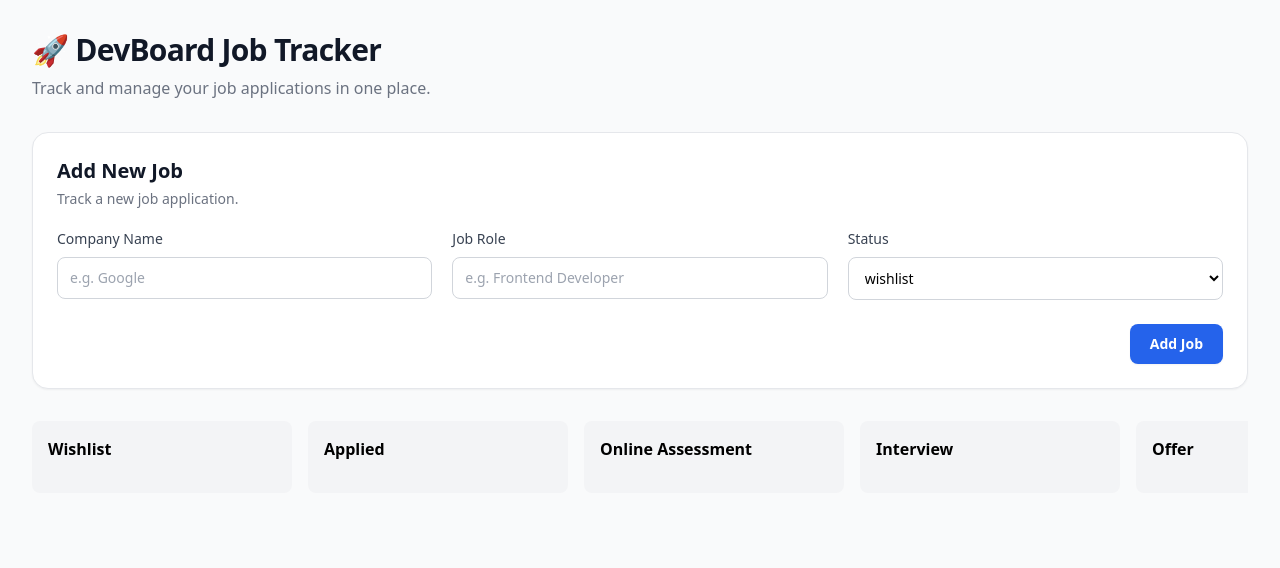
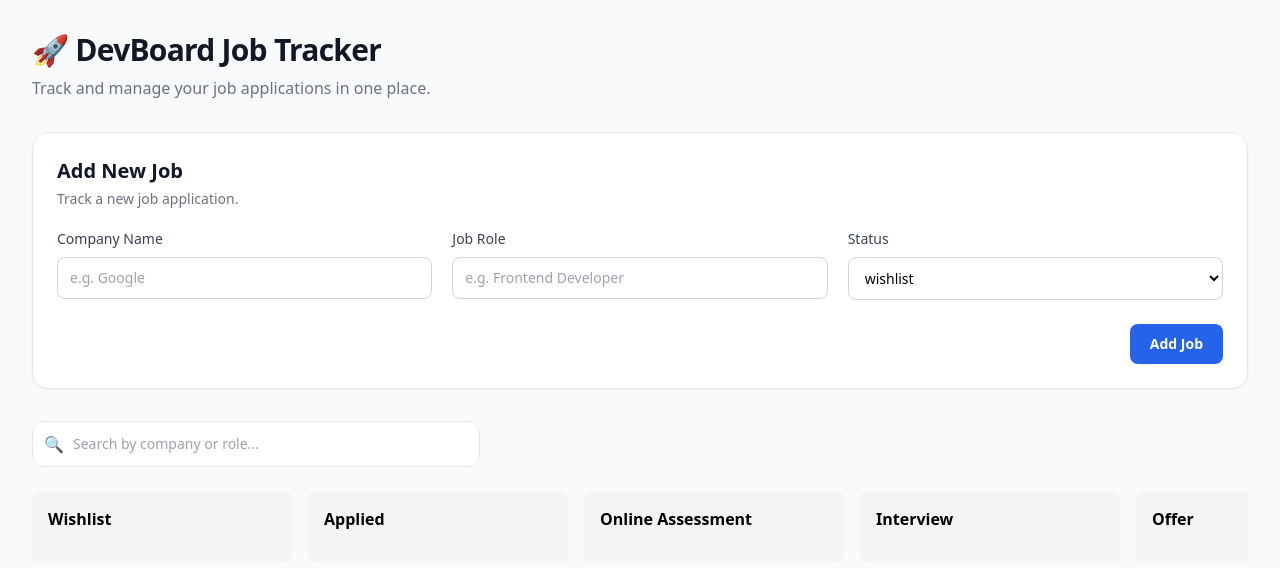
Before and after one commit to Shifa200/devboard, a React (Vite) app: page / in a window 1280 px wide. Shown: the top 568 px of the page. Built offline with nearby package versions, Linux system fonts and the light colour scheme.

Commit message:
Added job search

```diff
--- a/src/App.jsx
+++ b/src/App.jsx
@@ -45,6 +45,8 @@ function App() {
     }, 2500);
   };
 
+  const [searchTerm, setSearchTerm] = useState("");
+
   // Fill the form with the selected job when editing
   const handleEditJob = (job) => {
     setForm({
@@ -71,20 +73,16 @@ function App() {
 
     setJobs((currentJobs) =>
       currentJobs.map((job) =>
-        job.id === active.id
-          ? { ...job, status: newStatus }
-          : job
-      )
+        job.id === active.id ? { ...job, status: newStatus } : job,
+      ),
     );
   };
 
   // Delete a job
   const handleDeleteJob = (jobId) => {
-    setJobs((currentJobs) =>
-      currentJobs.filter((job) => job.id !== jobId)
-    );
+    setJobs((currentJobs) => currentJobs.filter((job) => job.id !== jobId));
 
-    showToast("Job deleted successfully")
+    showToast("Job deleted successfully");
 
     // If we were editing this job, reset the form
     if (editingJobId === jobId) {
@@ -150,11 +148,11 @@ function App() {
                 role: form.role.trim(),
                 status: form.status,
               }
-            : job
-        )
+            : job,
+        ),
       );
 
-      showToast("Job updated successfully")
+      showToast("Job updated successfully");
 
       setEditingJobId(null);
     }
@@ -176,18 +174,24 @@ function App() {
     handleCancelEdit();
   };
 
+  const filteredJobs = jobs.filter((job) => {
+    const search = searchTerm.toLowerCase();
+
+    return (
+      job.company.toLowerCase().includes(search) ||
+      job.role.toLowerCase().includes(search)
+    );
+  });
+
   return (
     <div className="min-h-screen bg-gray-50 px-4 py-8 md:px-8">
-
-      { toast && (
+      {toast && (
         <div className="fixed bottom-6 right-6 z-50 rounded-xl border border-gray-200 bg-white px-5 py-3 text-sm font-medium text-gray-800 shadow-lg">
           {toast}
         </div>
       )}
 
-
       <div className="mx-auto max-w-7xl">
-
         {/* Header */}
         <div className="mb-8">
           <h1 className="text-3xl font-bold tracking-tight text-gray-900">
@@ -201,7 +205,6 @@ function App() {
 
         {/* Add / Edit Job Form */}
         <div className="mb-8 rounded-2xl border border-gray-200 bg-white p-6 shadow-sm">
-
           <div className="mb-5">
             <h2 className="text-xl font-bold text-gray-900">
               {editingJobId !== null ? "Edit Job" : "Add New Job"}
@@ -215,7 +218,6 @@ function App() {
           </div>
 
           <div className="grid grid-cols-1 gap-5 md:grid-cols-3">
-
             {/* Company */}
             <div>
               <label className="mb-2 block text-sm font-medium text-gray-700">
@@ -247,9 +249,7 @@ function App() {
               />
 
               {errors.company && (
-                <p className="mt-1.5 text-xs text-red-500">
-                  {errors.company}
-                </p>
+                <p className="mt-1.5 text-xs text-red-500">{errors.company}</p>
               )}
             </div>
 
@@ -284,9 +284,7 @@ function App() {
               />
 
               {errors.role && (
-                <p className="mt-1.5 text-xs text-red-500">
-                  {errors.role}
-                </p>
+                <p className="mt-1.5 text-xs text-red-500">{errors.role}</p>
               )}
             </div>
 
@@ -317,7 +315,6 @@ function App() {
 
           {/* Buttons */}
           <div className="mt-6 flex justify-end gap-3">
-
             {editingJobId !== null && (
               <button
                 type="button"
@@ -338,6 +335,22 @@ function App() {
           </div>
         </div>
 
+        <div className="mb-6">
+          <div className="relative max-w-md">
+            <span className="absolute left-3 top-1/2 -translate-y-1/2 text-gray-400">
+              🔍
+            </span>
+
+            <input
+              type="text"
+              placeholder="Search by company or role..."
+              value={searchTerm}
+              onChange={(e) => setSearchTerm(e.target.value)}
+              className="w-full rounded-xl border border-gray-200 bg-white py-3 pl-10 pr-4 text-sm outline-none transition focus:border-blue-500 focus:ring-2 focus:ring-blue-100"
+            />
+          </div>
+        </div>
+
         {/* Kanban Board */}
         <DndContext onDragEnd={handleDragEnd}>
           <div className="flex gap-4 overflow-x-auto pb-4">
@@ -345,16 +358,13 @@ function App() {
               <Column
                 key={col}
                 column={col}
-                jobs={jobs.filter(
-                  (job) => job.status === col
-                )}
+                jobs={filteredJobs.filter((job) => job.status === col)}
                 onDelete={handleDeleteJob}
                 onEdit={handleEditJob}
               />
             ))}
           </div>
         </DndContext>
-
       </div>
     </div>
   );
```
